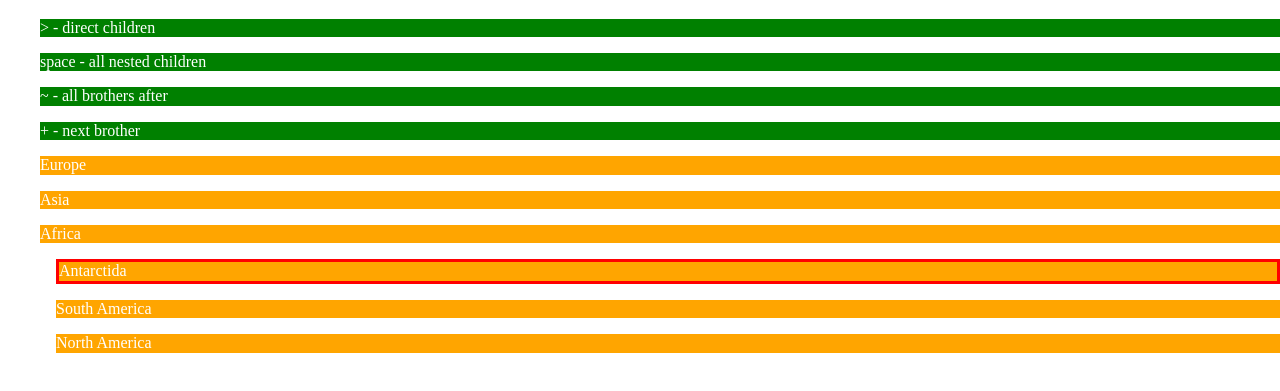
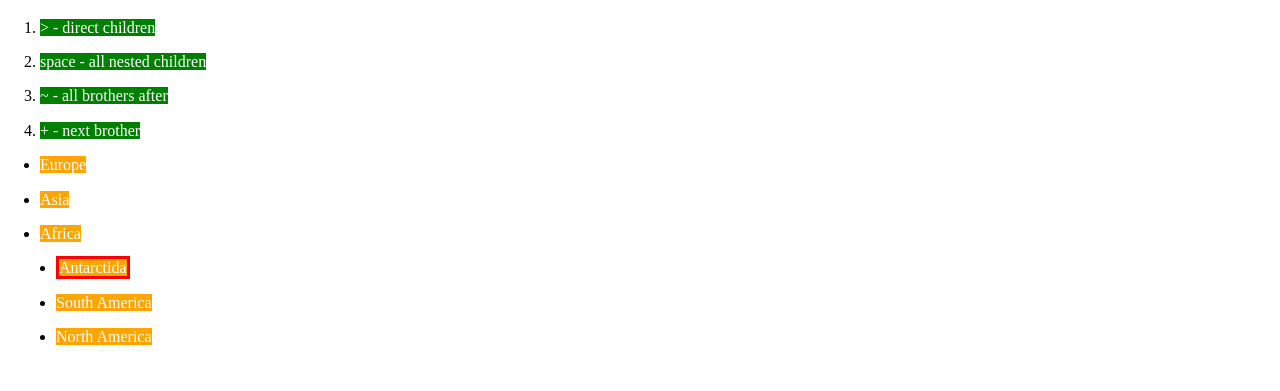
Before and after one commit to VitaliiHryb/C-IT_WORK-my-repo, a plain HTML site: page lesson-6/task-2/index.html in a window 1280 px wide. Shown: the part 61-452 px from the top of the page. Drawn offline with nearby package versions, Linux system fonts and the light colour scheme.

Commit message:
l6 t2 check-2

```diff
--- a/lesson-6/task-2/selectors.css
+++ b/lesson-6/task-2/selectors.css
@@ -2,17 +2,17 @@
     margin-bottom: 16px;
 }
 
-ol>li {
+ol>li>span {
     background-color: green;
     color: white;
 }
 
-ul>li {
+ul>li>span {
     background-color: orange;
     color: white;
 }
 
-#special+li {
+#special+li>span {
     border: 3px solid red;
 }
 
```
